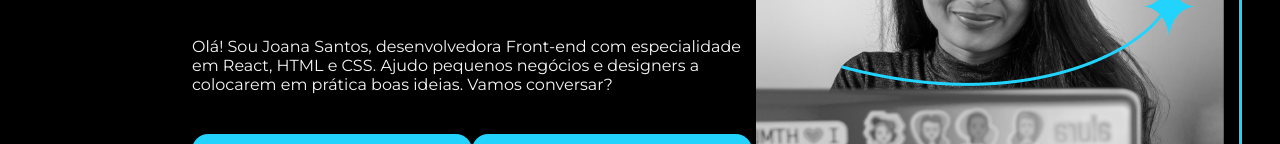
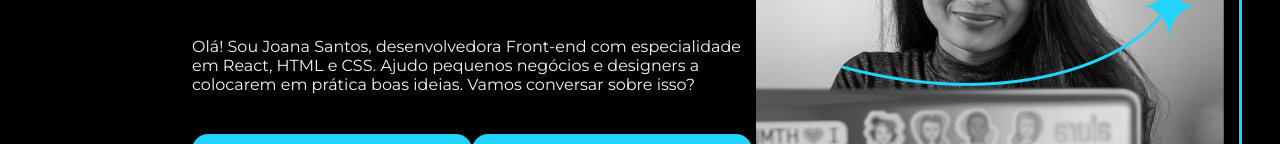
Before and after one commit to GabrielArthu/portifolio, a plain HTML site: page index.html in a window 1280 px wide. Shown: the part 409-553 px from the top of the page. Drawn offline with nearby package versions, Linux system fonts and the light colour scheme.

Commit message:
subida de teste

```diff
--- a/index.html
+++ b/index.html
@@ -13,7 +13,7 @@
     <main class="apresentacao">
         <section class="apresentacao__conteudo">
             <h1 class="apresentacao__conteudo__titulo">Eleve seu negócio digital a outro nível <strong> com um Front-end de qualidade!</strong></h1>
-            <P class="apresentacao__conteudo__texto">Olá! Sou Joana Santos, desenvolvedora Front-end com especialidade em React, HTML e CSS. Ajudo pequenos negócios e designers a colocarem em prática boas ideias. Vamos conversar?</P>
+            <P class="apresentacao__conteudo__texto">Olá! Sou Joana Santos, desenvolvedora Front-end com especialidade em React, HTML e CSS. Ajudo pequenos negócios e designers a colocarem em prática boas ideias. Vamos conversar sobre isso?</P>
               <div class="apresentacao__links">
                 <a class="apresentacao__links__link" href="http://www.linkedin.com/in/gabrielarthurdev/">Linkedin</a>
                 <a class="apresentacao__links__link" href="https://github.com/GabrielArthu">Git Hub</a>
```
